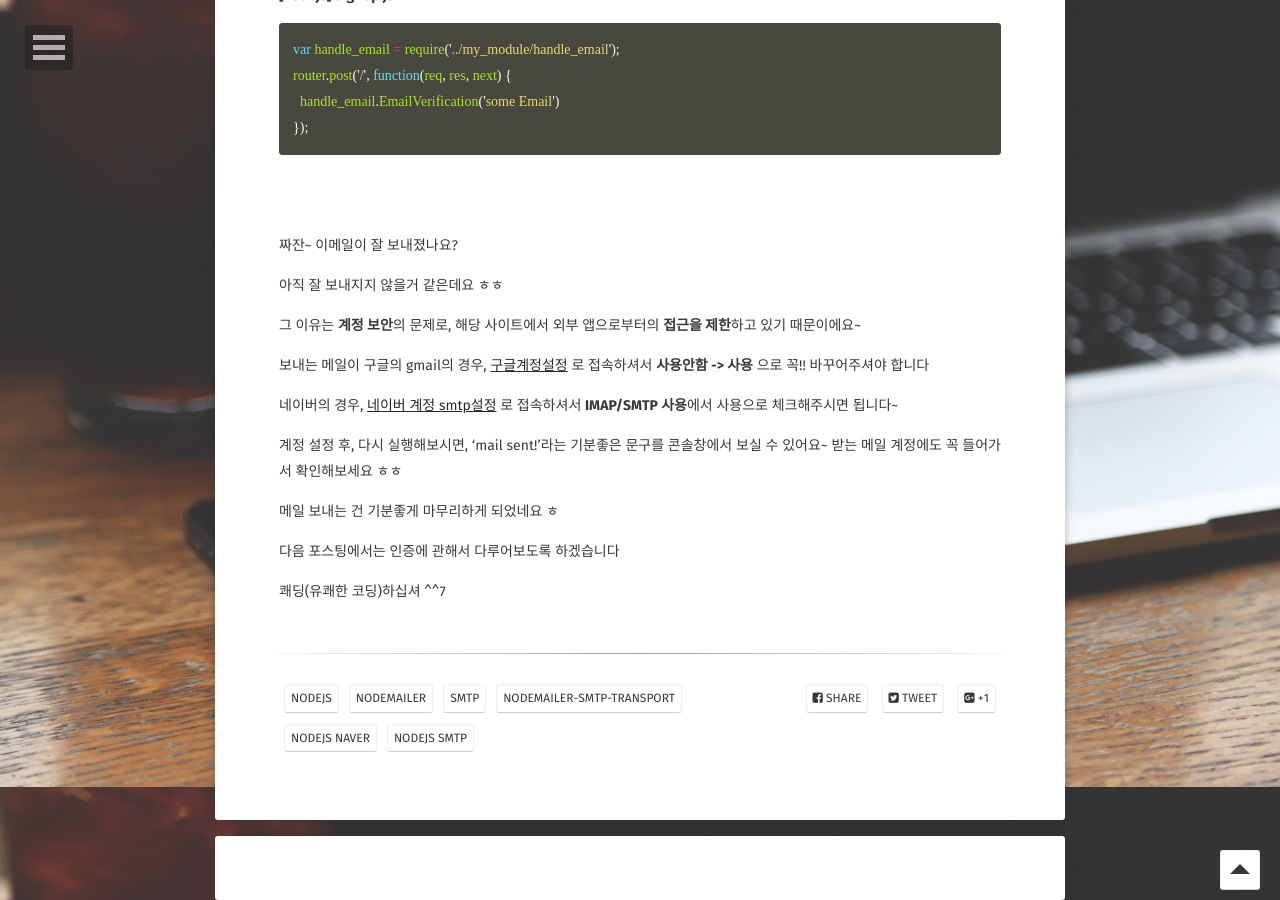
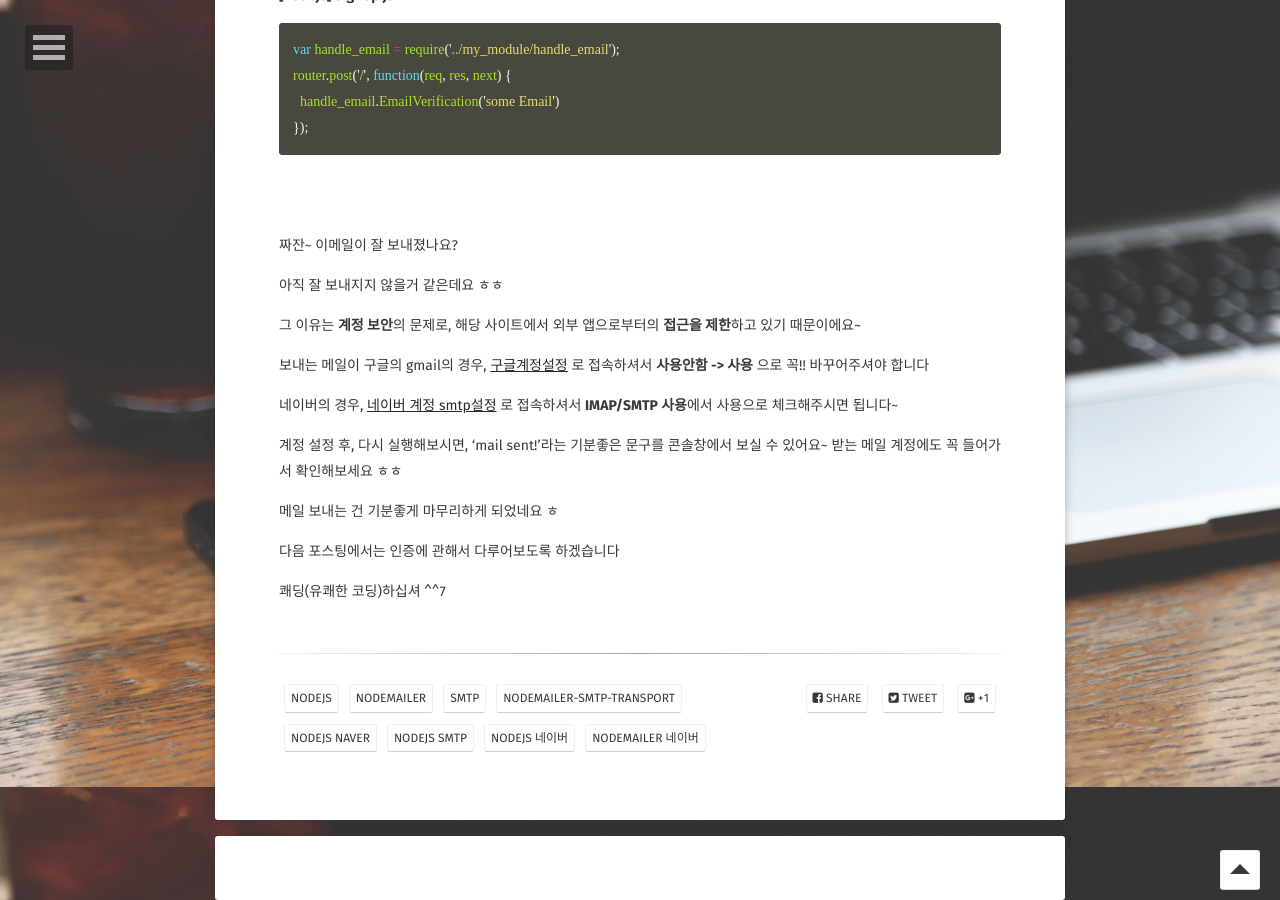
Before and after one commit to plan5886/plan5886.github.io, a Jekyll site: the page built from _posts/2019-12-15-[nodejs]nodemailer with naver.md, in a window 1280 px wide and 900 px high, scrolled down 2813 px. Built offline with Jekyll 4.4.1, drawn with Linux system fonts in a browser that asks for light colours; some web fonts are replaced; comment, search, counter and statistics services are not loaded.

Commit message:
Update 2019-12-15-[nodejs]nodemailer with naver.md

```diff
--- a/_posts/2019-12-15-[nodejs]nodemailer with naver.md
+++ b/_posts/2019-12-15-[nodejs]nodemailer with naver.md
@@ -3,7 +3,7 @@ layout: post
 title:  "[nodejs] nodejs로 회원가입 메일인증 시스템 만들기(1)"
 date:   2019-12-15
 excerpt: "nodejs를 이용하여 회원가입 시, 인증 메일을 보내는 시스템을 구현해 보겠습니다~"
-tag: [nodejs, nodemailer, smtp, nodemailer-smtp-transport, nodejs naver, nodejs smtp ]
+tag: [nodejs, nodemailer, smtp, nodemailer-smtp-transport, nodejs naver, nodejs smtp, nodejs 네이버, nodemailer 네이버 ]
 comments: true
 ---
 
```
